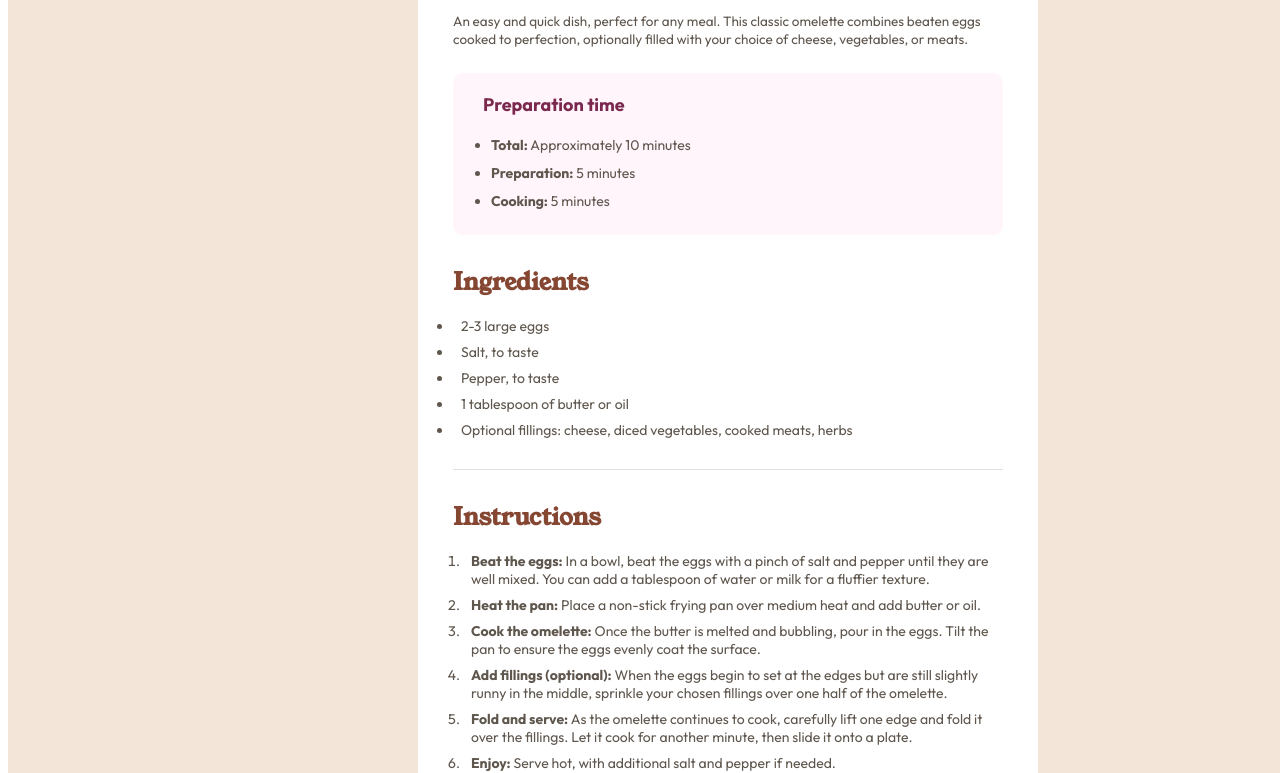
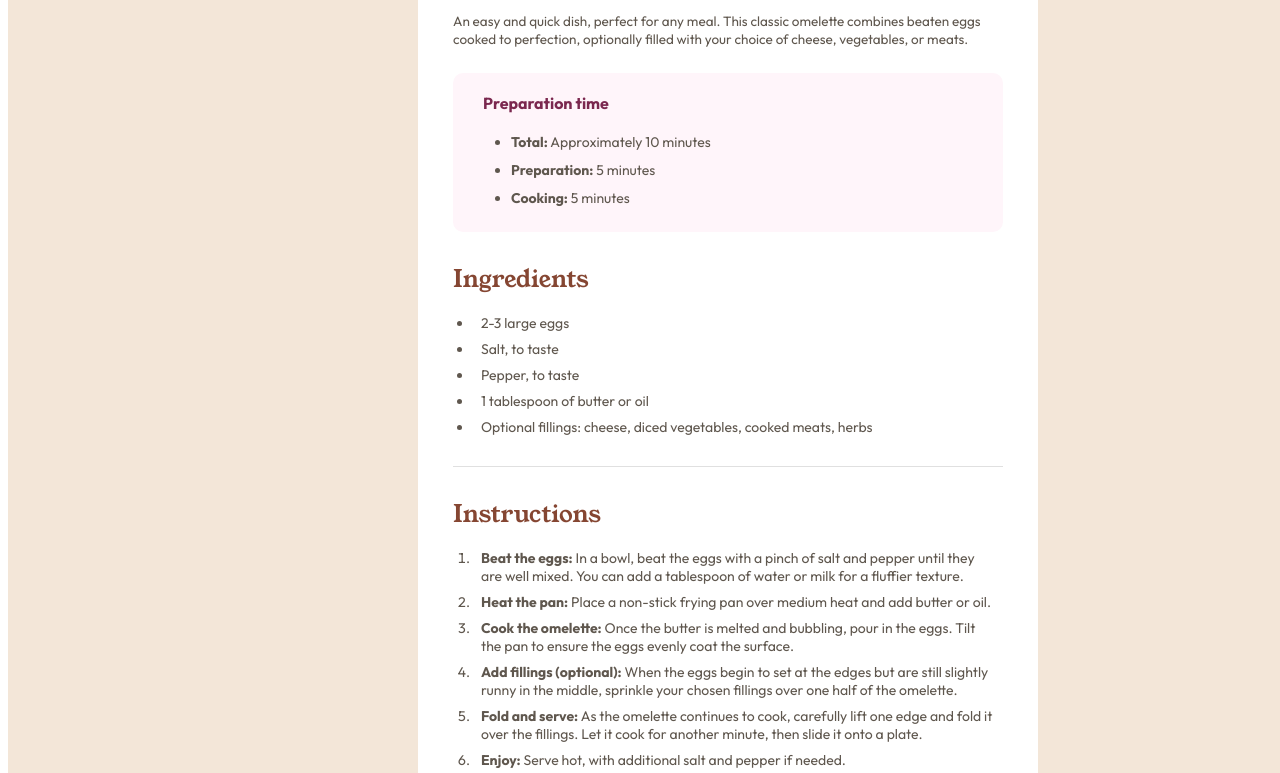
Before and after one commit to Jesuis-Jacques/recipe-page, a plain HTML site: page index.html in a window 1280 px wide. Shown: the part 467-1240 px from the top of the page. Drawn offline with Linux system fonts and the light colour scheme.

Commit message:
Adjust header font size and font weights

```diff
--- a/styles/styles.css
+++ b/styles/styles.css
@@ -24,13 +24,13 @@ h2 {
 }
 
 ul {
-  padding-left: 0px;
+  padding-left: 20px;
   margin: 0px;
 }
 
 ol {
   margin: 0px;
-  padding-left: 10px;
+  padding-left: 20px;
 
   list-style-type: decimal;
 }
@@ -90,7 +90,7 @@ header {
 }
 
 .preparation-time-header {
-  font-size: 18px;
+  font-size: 16px;
 
   color: hsl(332, 51%, 32%);
 
@@ -111,6 +111,7 @@ header {
 
 .ingredients-header {
   font-family: "young serif";
+  font-weight: 400;
   color: hsl(14, 45%, 36%);
 
   padding-bottom: 10px;
@@ -129,6 +130,7 @@ header {
 
 .instructions-header {
   font-family: "young serif";
+  font-weight: 400;
   color:hsl(14, 45%, 36%);
 
   padding-bottom: 10px;
@@ -153,6 +155,7 @@ header {
 
 .nutrition-header {
   font-family: "young serif";
+  font-weight: 400;
   color:hsl(14, 45%, 36%);
 
   padding-bottom: 10px;
@@ -168,10 +171,6 @@ table {
   justify-content: space-between;
 
   overflow: hidden;
-}
-
-table tr td {
-
 }
 
 table td {
```
